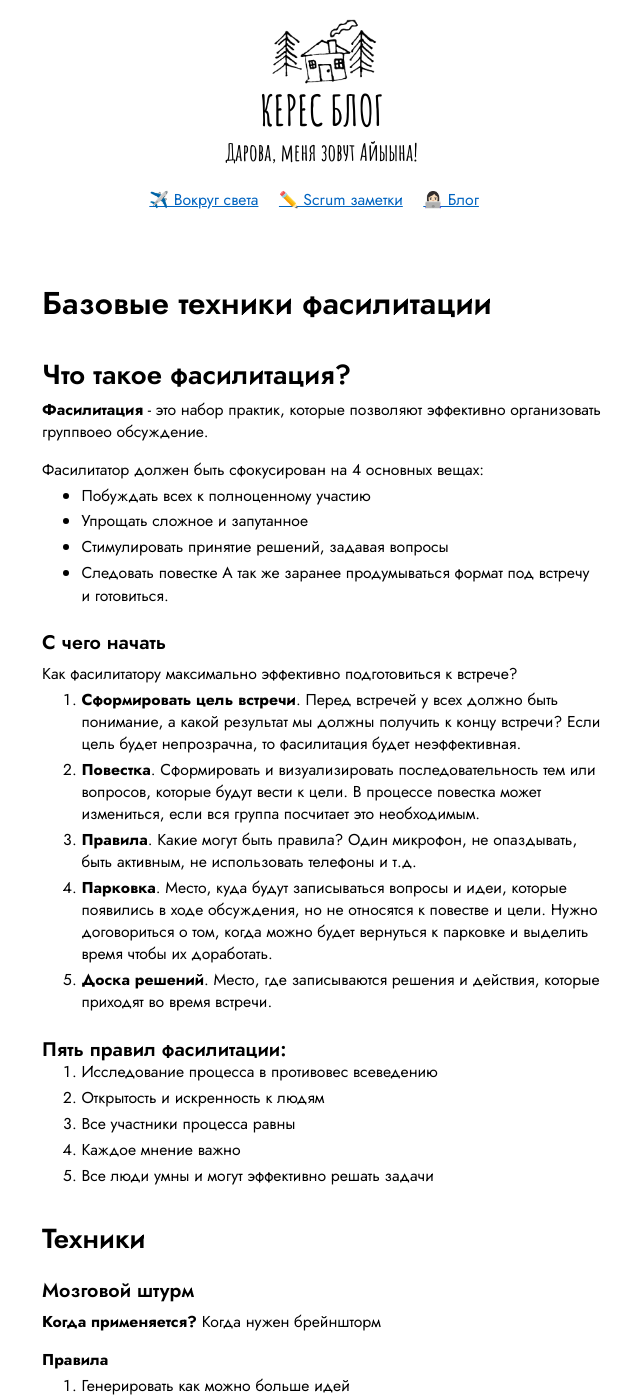
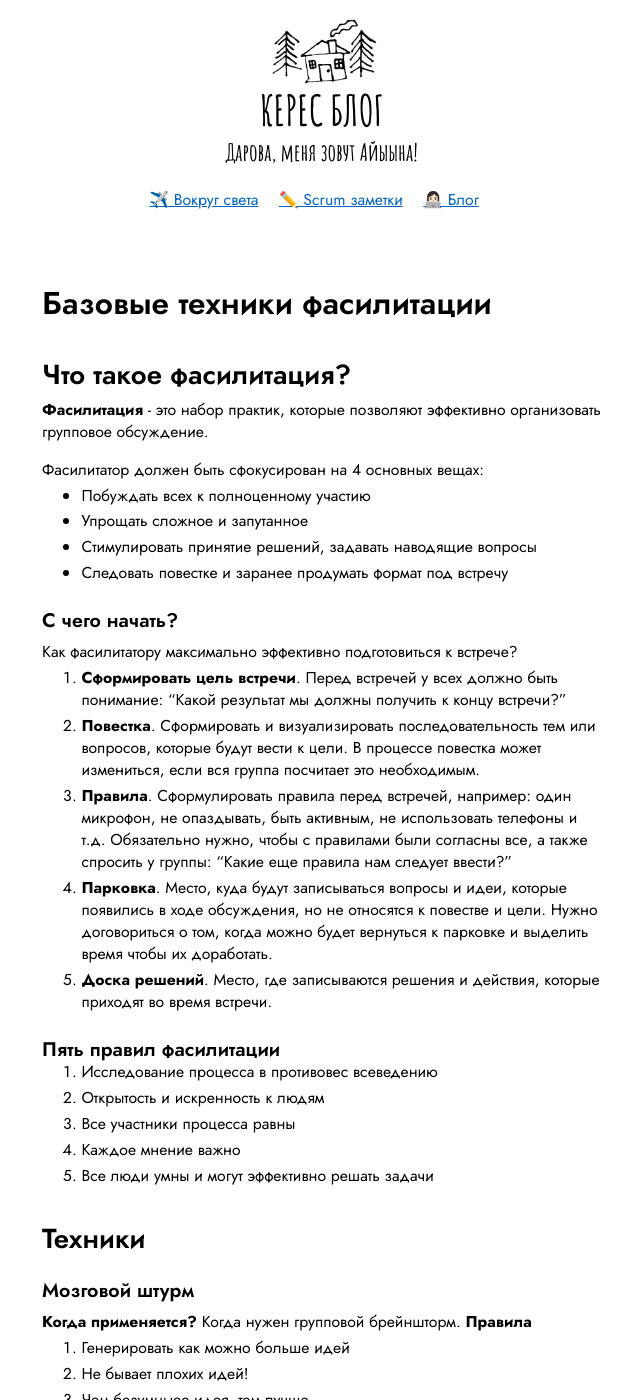
Before and after one commit to keresm/keresaina.github.io, a Jekyll site: the page built from _posts/2022-08-29-facilitation.md, in a window 1280 px wide and 1400 px high. Shown: the whole window, without its empty margins (318-958 px from the left). Built offline with Jekyll 4.4.1, drawn with Linux system fonts in a browser that asks for light colours; some of the changed text lies outside the part shown.

Commit message:
Update 2022-08-29-facilitation.md

```diff
--- a/_posts/2022-08-29-facilitation.md
+++ b/_posts/2022-08-29-facilitation.md
@@ -7,25 +7,23 @@
 
 ## Что такое фасилитация?
 
-**Фасилитация** - это набор практик, которые позволяют эффективно организовать группвоео обсуждение.
+**Фасилитация** - это набор практик, которые позволяют эффективно организовать групповое обсуждение.
 
 Фасилитатор должен быть сфокусирован на 4 основных вещах:
 - Побуждать всех к полноценному участию
 - Упрощать сложное и запутанное
-- Стимулировать принятие решений, задавая вопросы
-- Следовать повестке
-А так же заранее продумываться формат под встречу и готовиться.
+- Стимулировать принятие решений, задавать наводящие вопросы
+- Следовать повестке и заранее продумать формат под встречу
 
-### C чего начать
+### C чего начать?
 Как фасилитатору максимально эффективно подготовиться к встрече?
-1. **Сформировать цель встречи**. Перед встречей у всех должно быть понимание, а какой результат мы должны получить к концу встречи?
-Если цель будет непрозрачна, то фасилитация будет неэффективная.
+1. **Сформировать цель встречи**. Перед встречей у всех должно быть понимание: "Какой результат мы должны получить к концу встречи?"
 2. **Повестка**. Сформировать и визуализировать последовательность тем или вопросов, которые будут вести к цели. В процессе повестка может измениться, если вся группа посчитает это необходимым.
-3. **Правила**. Какие могут быть правила? Один микрофон, не опаздывать, быть активным, не использовать телефоны и т.д.
+3. **Правила**. Сформулировать правила перед встречей, например: один микрофон, не опаздывать, быть активным, не использовать телефоны и т.д. Обязательно нужно, чтобы с правилами были согласны все, а также спросить у группы: "Какие еще правила нам следует ввести?"
 4. **Парковка**. Место, куда будут записываться вопросы и идеи, которые появились в ходе обсуждения, но не относятся к повестве и цели. Нужно договориться о том, когда можно будет вернуться к парковке и выделить время чтобы их доработать.
 5. **Доска решений**. Место, где записываются решения и действия, которые приходят во время встречи.
 
-### Пять правил фасилитации:
+### Пять правил фасилитации
 1. Исследование процесса в противовес всеведению
 2. Открытость и искренность к людям
 3. Все участники процесса равны
@@ -34,8 +32,7 @@
 
 ## Техники
 ### Мозговой штурм
-**Когда применяется?** Когда нужен брейншторм
-
+**Когда применяется?** Когда нужен групповой брейншторм.
 **Правила**
 1. Генерировать как можно больше идей
 2. Не бывает плохих идей!
@@ -47,26 +44,20 @@
 - Записывать идеи на стикерах, чтобы смогли высказаться все
 - Задавать вопросы для продвижения "Капк сделать лучше?"
 - Не стопориться на одном вопросе, двигаться дальше
-- Ролевой шторм, ставить себя на место президента компании
+- Нестандартно мыслить, например, поставить себя на место президента компании
 
 ### ОРИП
-Техника: Объективные факты, Реакции и чувстви, Интерпретация, Принятие решения
 **Когда применяется?** Когда есть проблема и нужно найти правильное решение, но вся команда говорит на разных языках.
 
 **Формат**
 1. Постановка цели, вопросы, проблемы
-2. Сбор объективных факторов
-3. Сбор реакций и чувств
-4. Сбор интерпретаций
-5. Принятие решения и формирования плана
+2. Сбор объективных факторов **(О)**
+3. Сбор реакций и чувств **(Р)**
+4. Сбор интерпретаций **(И)**
+5. Принятие решения и формирования плана **(П)**
+6. Все этапы необходимо фиксировать на доске, фличпарте или стикерах.
 
-*Примечание*: [видео на ютубе](https://www.youtube.com/watch?v=1uPkMYE59PA)
-
-### Динамическая фасилитация
-**Когда?** Когда нужно обсудить эмоционально-заряженный вопрос с группой.
-
-**Формат**
-1.
+*Примечание: [видео на ютубе](https://www.youtube.com/watch?v=1uPkMYE59PA)*
 
 ### Шкала
 
```
